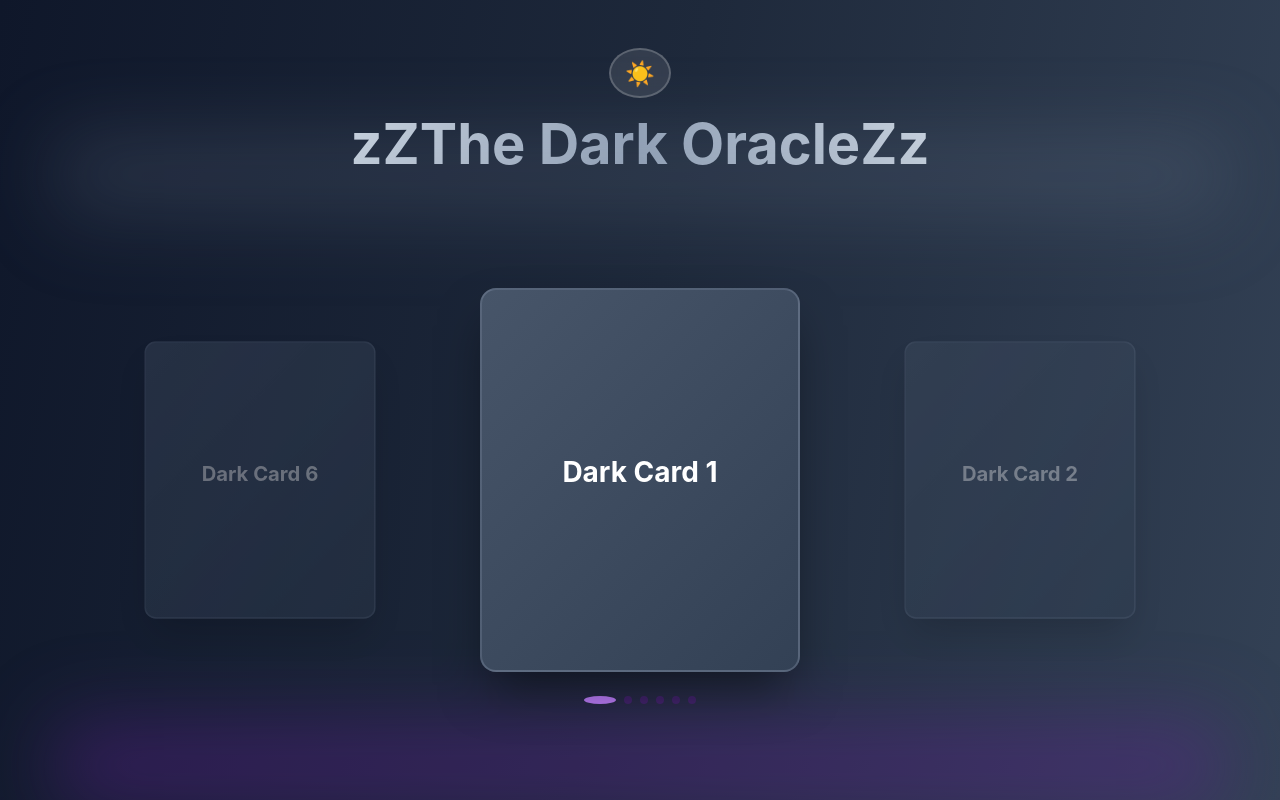
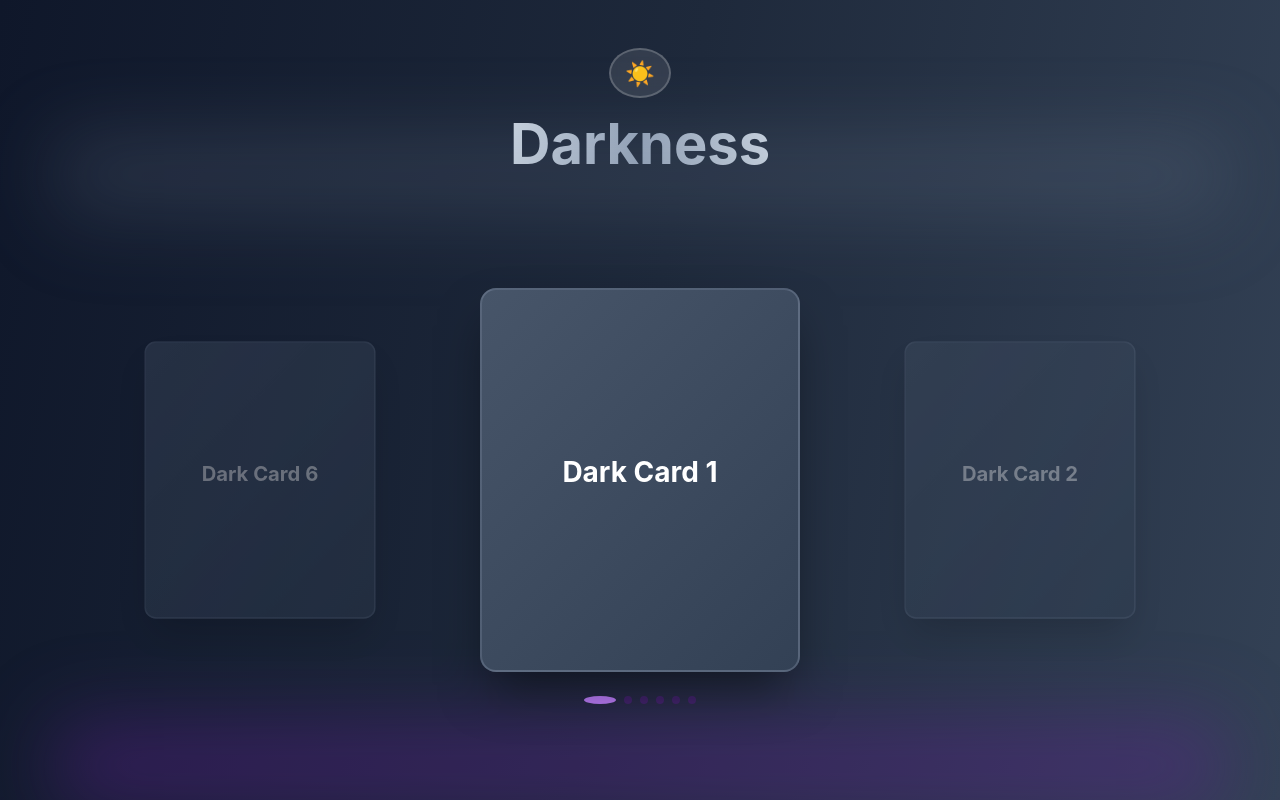
Before and after one commit to ddavis-4/theTemporaryName, a React (Vite) app: page / in a window 1280 px wide. Built offline with nearby package versions, Linux system fonts and the light colour scheme.

Commit message:
cleaning up the header

```diff
--- a/src/comps/header/Header.css
+++ b/src/comps/header/Header.css
@@ -11,15 +11,18 @@
 .header-title {
   font-size: 56px;
   font-weight: bold;
-  background: linear-gradient(90deg, #cbd5e1 0%, #94a3b8 50%, #cbd5e1 100%);
-  background-clip: text;
-  -webkit-background-clip: text;
   -webkit-text-fill-color: transparent;
   animation: pulse 2s infinite;
 }
 
 :root[data-theme="light"] .header-title {
   background: linear-gradient(90deg, #475569 0%, #1e293b 50%, #475569 100%);
+  background-clip: text;
+  -webkit-background-clip: text;
+}
+
+:root[data-theme="dark"] .header-title {
+  background: linear-gradient(90deg, #cbd5e1 0%, #94a3b8 50%, #cbd5e1 100%);
   background-clip: text;
   -webkit-background-clip: text;
 }
--- a/src/comps/header/Header.tsx
+++ b/src/comps/header/Header.tsx
@@ -9,7 +9,7 @@ export const Header = () => {
 		<div className="header">
 			<ThemeToggle />
 			<h1 className="header-title">
-				{theme === 'dark' ? 'zZThe Dark OracleZz' : 'zZThe Light OracleZz'}
+				{theme === 'dark' ? 'Darkness' : 'Lightness'}
 			</h1>
 			<div className="header-glow"></div>
 		</div>
```
